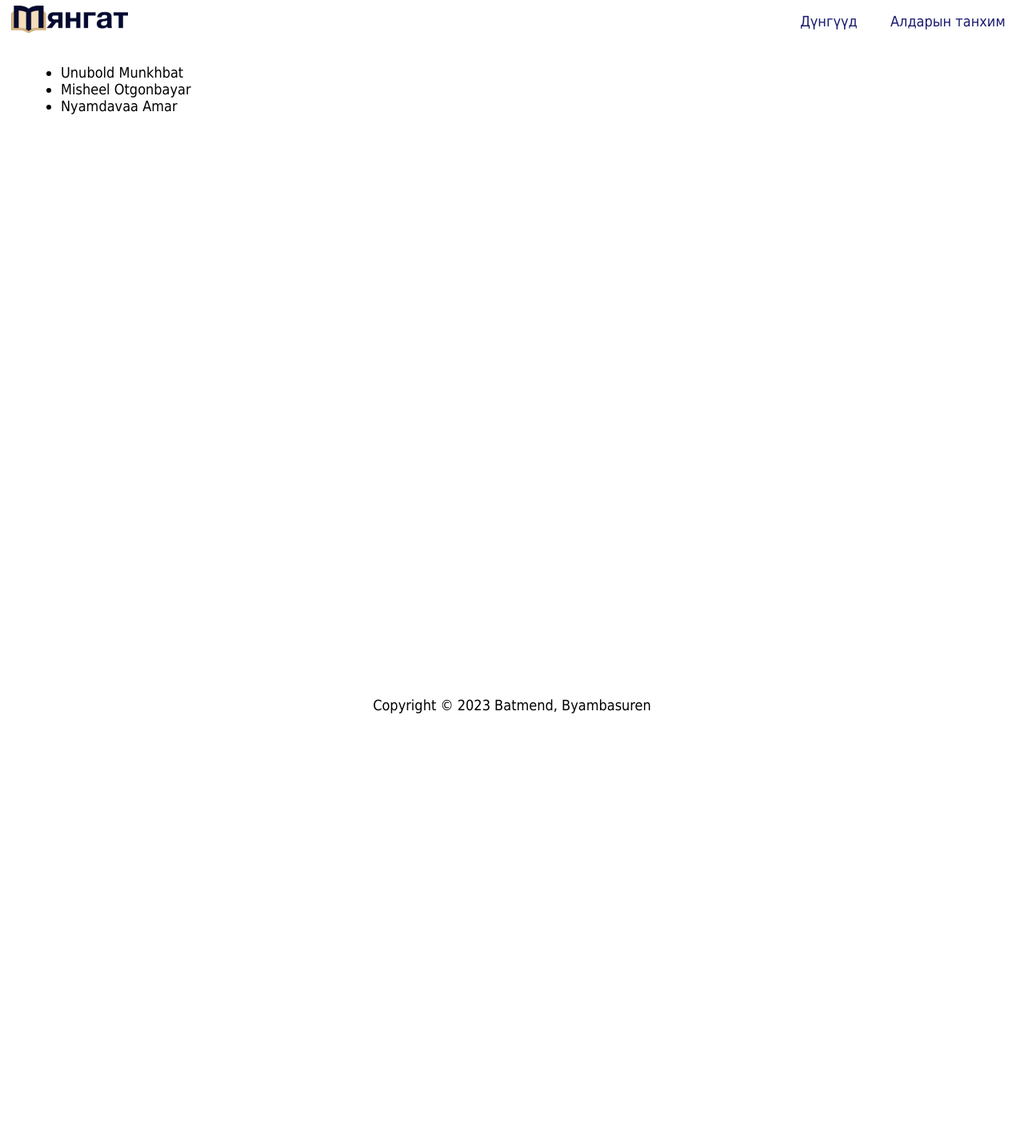
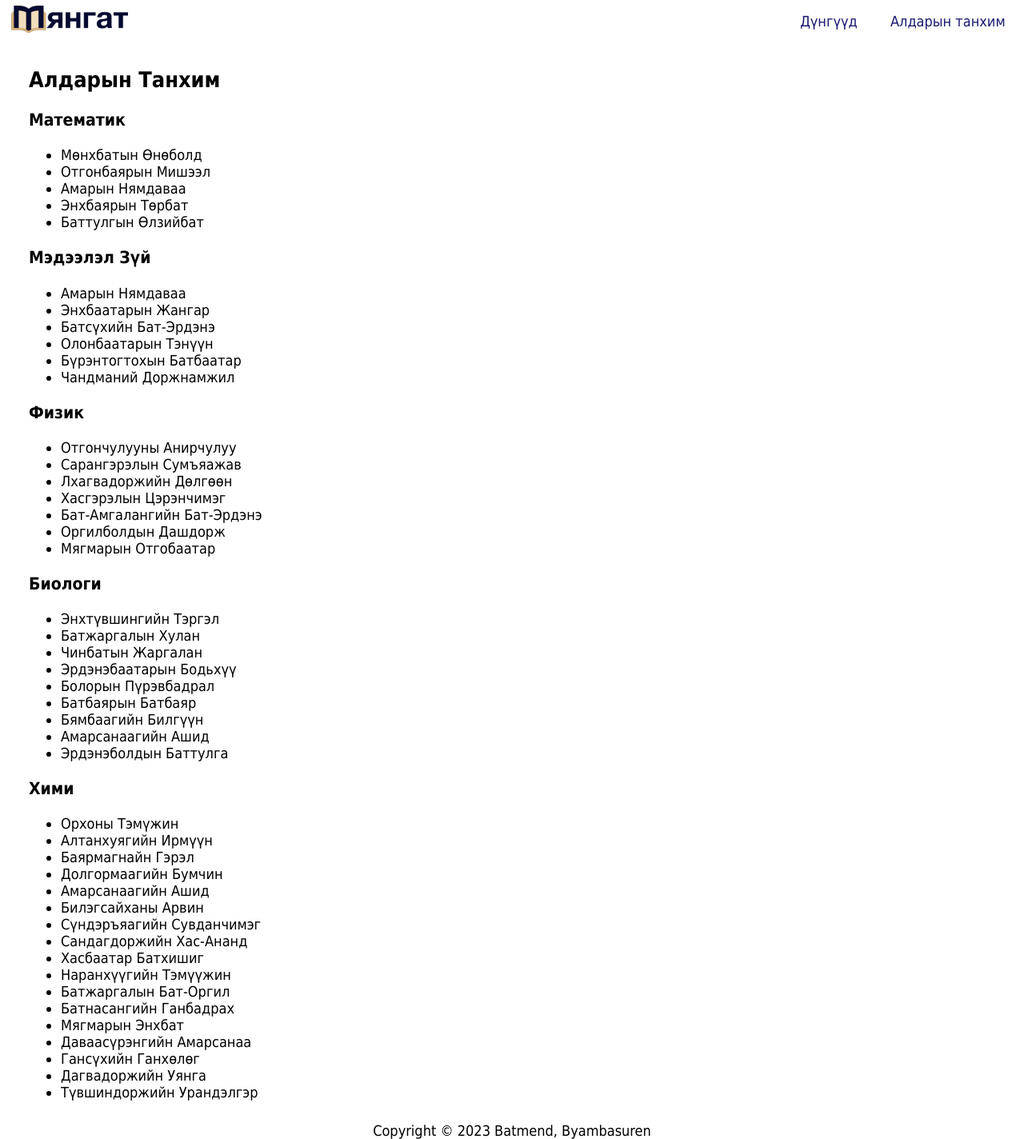
Before and after one commit to batmendbar/myangat-nextjs, a Next.js app: page /halloffame in a window 1280 px wide. Shown: the whole page at 80% size. Before the commit the page ends 892 px from the top, so only its background shows below. Built offline with nearby package versions, Linux system fonts and the light colour scheme.

Commit message:
Adds hall of fame

```diff
--- a/app/halloffame/page.jsx
+++ b/app/halloffame/page.jsx
@@ -1,23 +1,89 @@
 let hall_of_famers = [
 	{
-		name: "Unubold Munkhbat",
+		competition_type: "Математик",
+		names: [
+			"Мөнхбатын Өнөболд",
+			"Отгонбаярын Мишээл",
+			"Амарын Нямдаваа",
+			"Энхбаярын Төрбат",
+			"Баттулгын Өлзийбат",
+		],
 	},
 	{
-		name: "Misheel Otgonbayar",
+		competition_type: "Мэдээлэл Зүй",
+		names: [
+			"Амарын Нямдаваа",
+			"Энхбаатарын Жангар",
+			"Батсүхийн Бат-Эрдэнэ",
+			"Олонбаатарын Тэнүүн",
+			"Бүрэнтогтохын Батбаатар",
+			"Чандманий Доржнамжил",
+		],
 	},
 	{
-		name: "Nyamdavaa Amar",
+		competition_type: "Физик",
+		names: [
+			"Отгончулууны Анирчулуу",
+			"Сарангэрэлын Сумъяажав",
+			"Лхагвадоржийн Дөлгөөн",
+			"Хасгэрэлын Цэрэнчимэг",
+			"Бат-Амгалангийн Бат-Эрдэнэ",
+			"Оргилболдын Дашдорж",
+			"Мягмарын Отгобаатар",
+		],
+	},
+	{
+		competition_type: "Биологи",
+		names: [
+			"Энхтүвшингийн Тэргэл",
+			"Батжаргалын Хулан",
+			"Чинбатын Жаргалан",
+			"Эрдэнэбаатарын Бодьхүү",
+			"Болорын Пүрэвбадрал",
+			"Батбаярын Батбаяр",
+			"Бямбаагийн Билгүүн",
+			"Амарсанаагийн Ашид",
+			"Эрдэнэболдын Баттулга",
+		],
+	},
+	{
+		competition_type: "Хими",
+		names: [
+			"Орхоны Тэмүжин",
+			"Алтанхуягийн Ирмүүн",
+			"Баярмагнайн Гэрэл",
+			"Долгормаагийн Бумчин",
+			"Амарсанаагийн Ашид",
+			"Билэгсайханы Арвин",
+			"Сүндэръяагийн Сувданчимэг",
+			"Сандагдоржийн Хас-Ананд",
+			"Хасбаатар Батхишиг",
+			"Наранхүүгийн Тэмүүжин",
+			"Батжаргалын Бат-Оргил",
+			"Батнасангийн Ганбадрах",
+			"Мягмарын Энхбат",
+			"Даваасүрэнгийн Амарсанаа",
+			"Гансүхийн Ганхөлөг",
+			"Дагвадоржийн Уянга",
+			"Түвшиндоржийн Урандэлгэр",
+		],
 	},
 ];
 
 export default function HallofFame() {
 	return (
 		<main>
-			<ul>
-				{hall_of_famers.map((halloffamer) => (
-					<li>{halloffamer.name}</li>
-				))}
-			</ul>
+			<h2>Алдарын Танхим</h2>
+			{hall_of_famers.map((group) => (
+				<div>
+					<h3>{group.competition_type}</h3>
+					<ul>
+						{group.names.map((halloffamer) => (
+							<li>{halloffamer}</li>
+						))}
+					</ul>
+				</div>
+			))}
 		</main>
 	);
 }
```
Also changed, not shown: app/page.jsx (+14 -1 lines).
